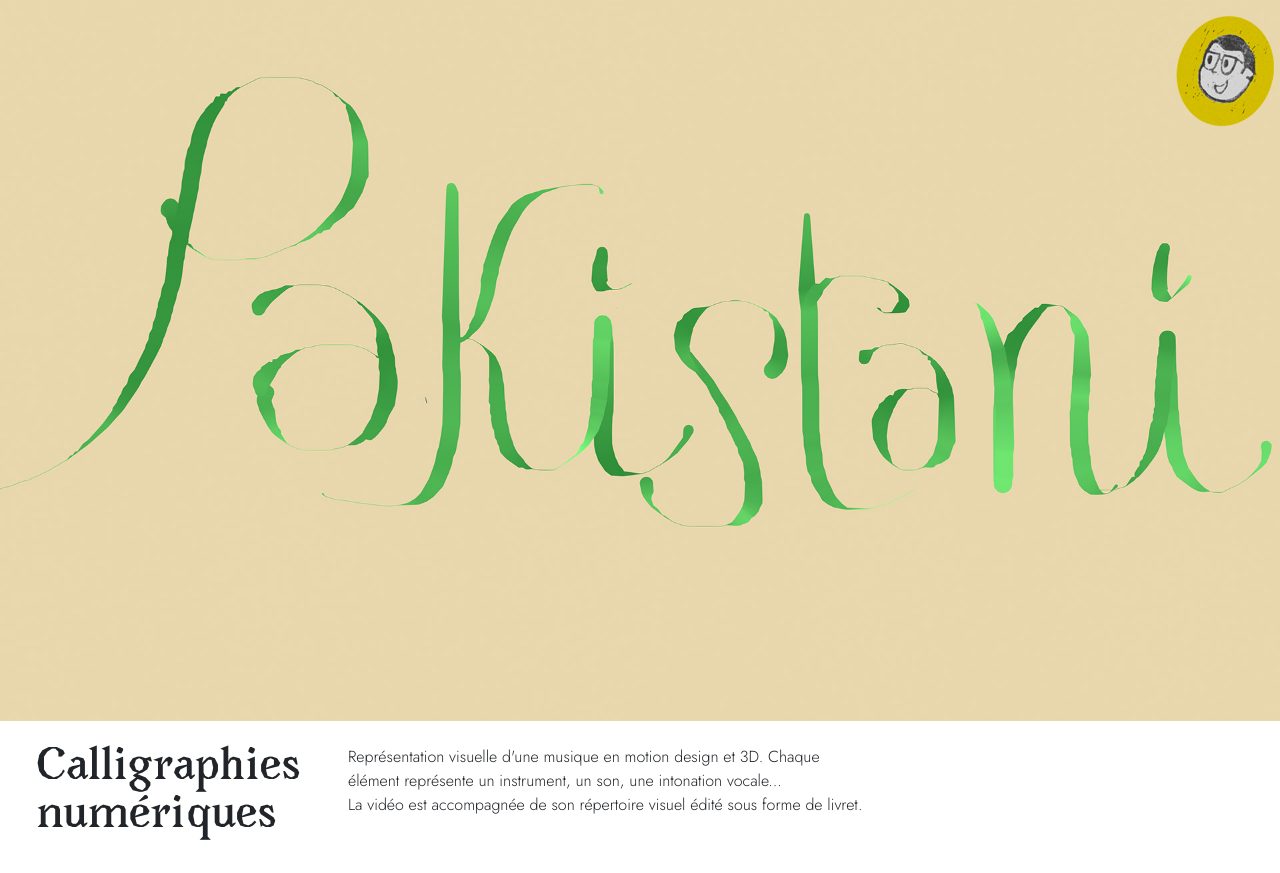
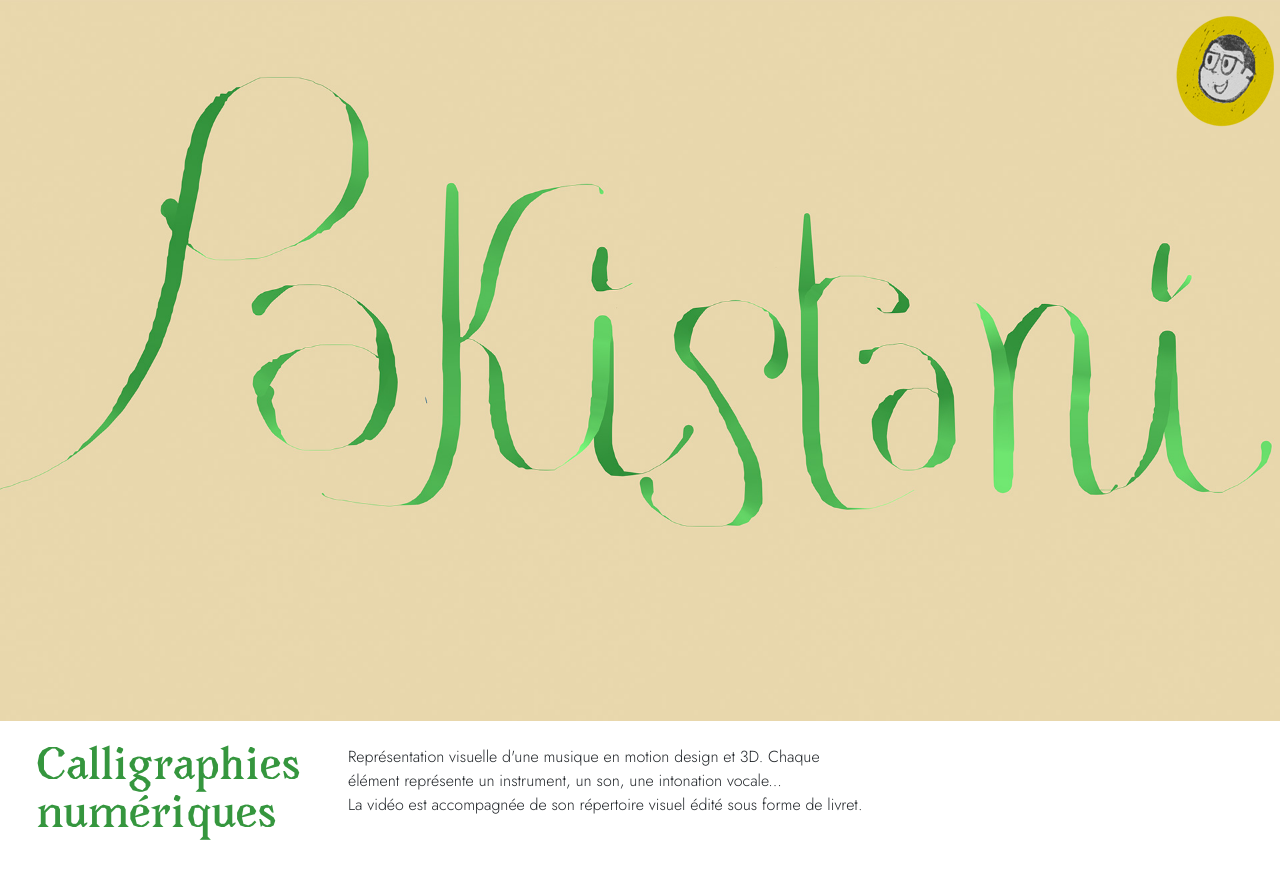
Before and after one commit to adria-sr/my-website, a PHP site: page /projet-pakistani.html in a window 1280 px wide. Shown: the top 873 px of the page. Run offline with PHP 8.4, Linux system fonts and the light colour scheme; some web fonts are replaced.

Commit message:
Update colors

```diff
--- a/css/global.css
+++ b/css/global.css
@@ -8,6 +8,7 @@
 :root {
   --tonique: #ffe400;
   --micro: #00024c;
+  --pakistani: #35963e;
 }
 
 @font-face {
@@ -110,6 +111,10 @@ b.jost {
 
 em, .tonique {
   color: var(--tonique)
+}
+
+.pakistani {
+  color: var(--pakistani)
 }
 
 svg {
```
